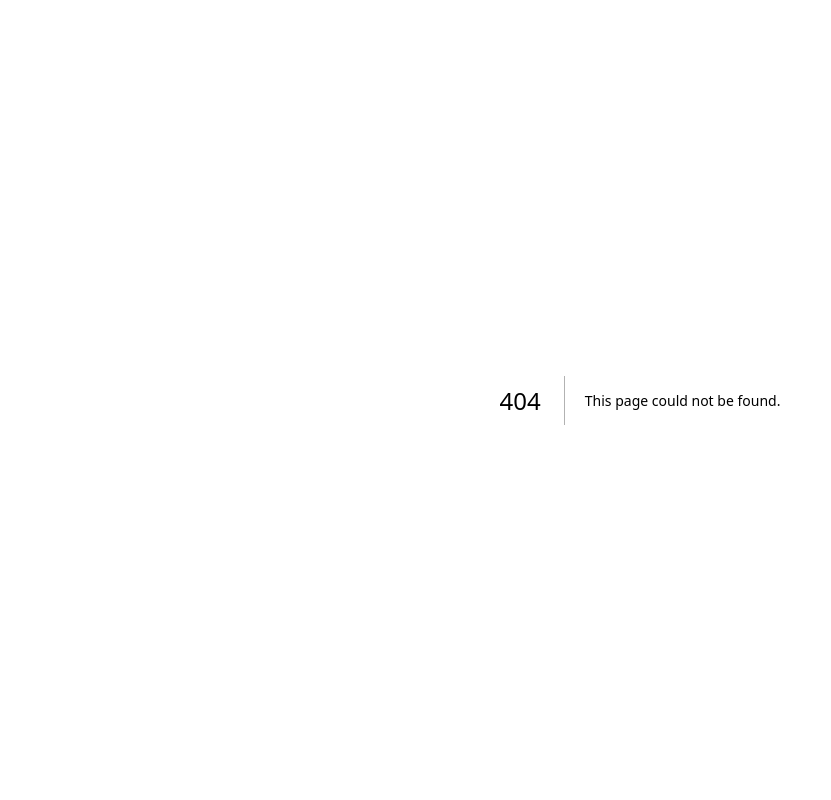
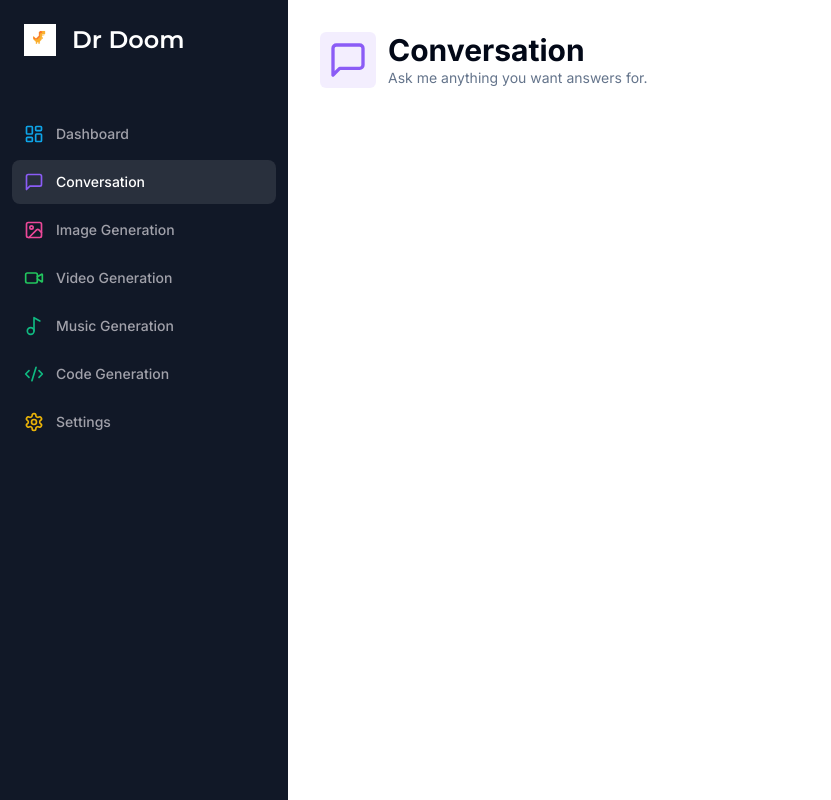
Before and after one commit to AyushRay06/Dr-Doom, a Next.js app: page /conversation in a window 1280 px wide. Before the commit this address had no page. Shown: the whole page, without its empty margins (0-831 px from the left). Built offline with nearby package versions, Linux system fonts and the light colour scheme.

Commit message:
heading-component

```diff
--- /dev/null
+++ b/app/(dashboard)/(routes)/conversation/page.tsx
@@ -0,0 +1,18 @@
+import Heading from "@/components/heading"
+import { MessageSquare } from "lucide-react"
+
+const Conversation = () => {
+  return (
+    <div>
+      <Heading
+        title="Conversation"
+        description="Ask me anything you want answers for."
+        icon={MessageSquare}
+        iconColor="text-violet-500"
+        bgColor="bg-violet-500/10"
+      />
+    </div>
+  )
+}
+
+export default Conversation
--- /dev/null
+++ b/components/heading.tsx
@@ -0,0 +1,32 @@
+import { cn } from "@/lib/utils"
+import { LucideIcon } from "lucide-react"
+
+interface HeadingProps {
+  title: string
+  description: string
+  icon: LucideIcon
+  iconColor?: string
+  bgColor?: string
+}
+
+const Heading = ({
+  title,
+  description,
+  icon: Icon,
+  iconColor,
+  bgColor,
+}: HeadingProps) => {
+  return (
+    <div className="px-4 lg:px-8 flex items-center gap-x-3 mb-8">
+      <div className={cn("p-2 w-fit rounded-md", bgColor)}>
+        <Icon className={cn("w-10 h-10", iconColor)} />
+      </div>
+      <div>
+        <h2 className="text-3xl font-bold">{title}</h2>
+        <p className="text-muted-foreground text-sm">{description}</p>
+      </div>
+    </div>
+  )
+}
+
+export default Heading
```
